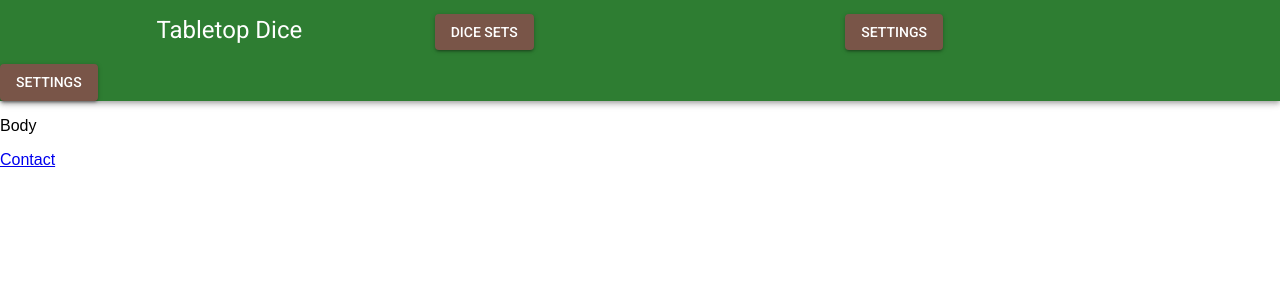
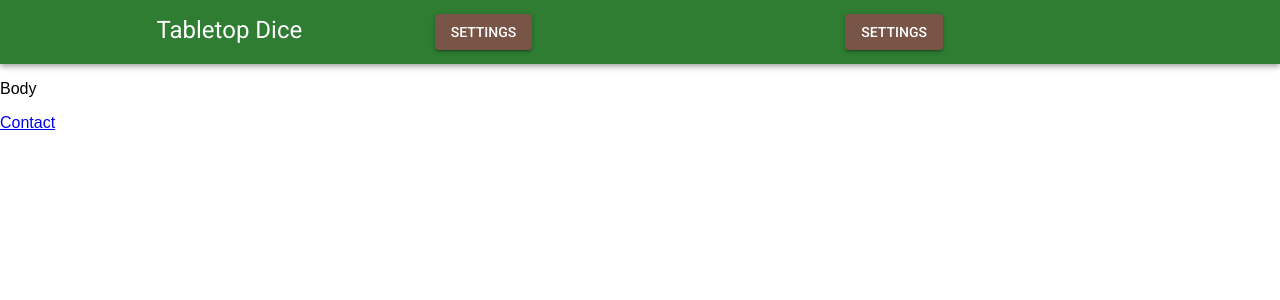
Before and after one commit to aaron-peloquin/tabletopdice-project, a React (Create React App) app: page / in a window 1280 px wide. Shown: the top 300 px of the page. Built offline with nearby package versions, Linux system fonts and the light colour scheme.

Commit message:
replaced button with modal

```diff
--- a/src/layout/Header.js
+++ b/src/layout/Header.js
@@ -17,14 +17,13 @@ function Header(PropTypes) {
           <Typography variant="headline" color="textPrimary" align="center">Tabletop Dice</Typography>
           </Grid>
           <Grid item sm>
-            <Button color="secondary" onClick={Settings.handleOpen} variant="contained">Dice Sets</Button>
+            <Settings />
           </Grid>
           <Grid item sm>
             <Button color="secondary" variant="contained">Settings</Button>
           </Grid>
       </Grid>
       </Toolbar>
-      <Settings />
     </AppBar>
 }
 
```
